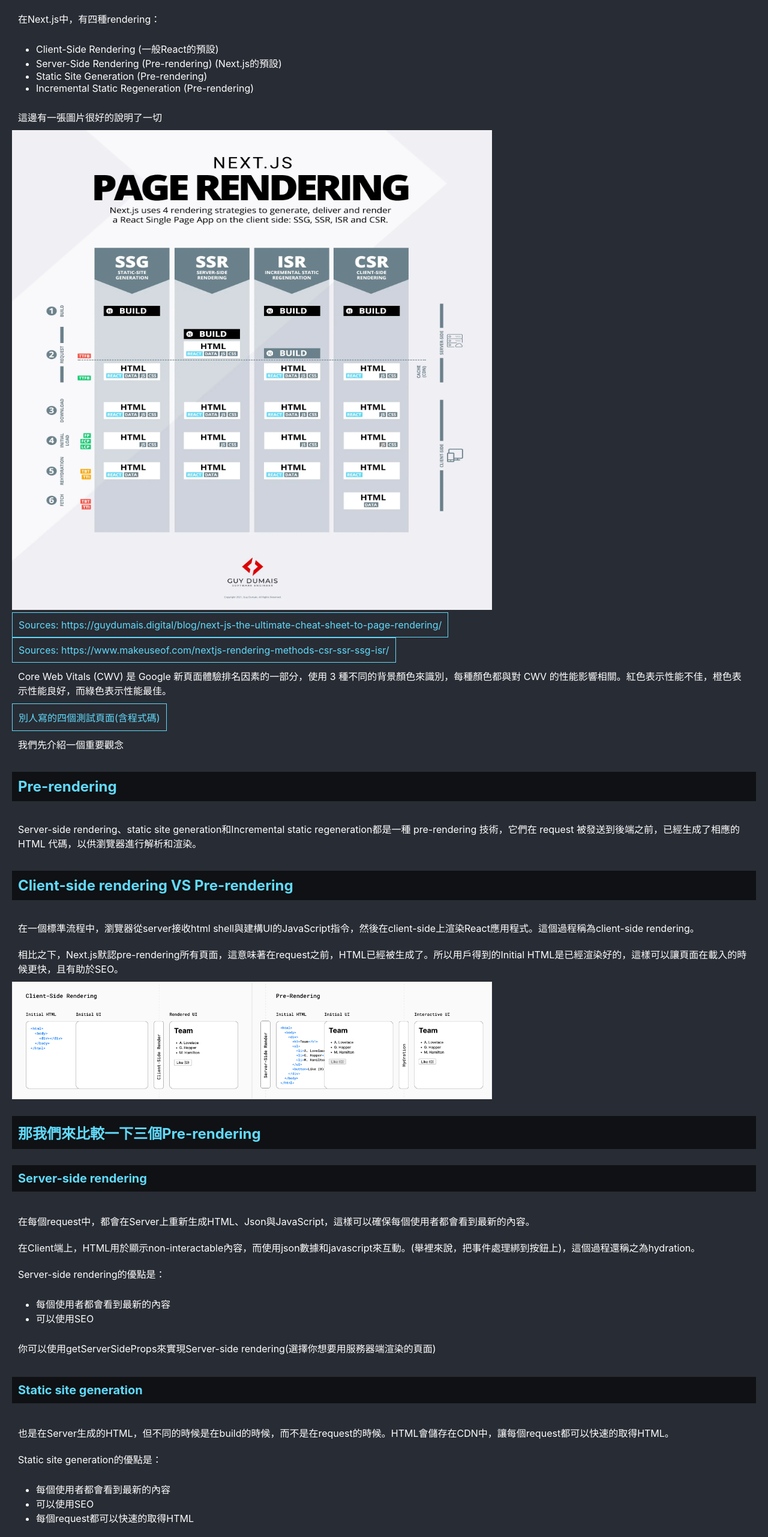
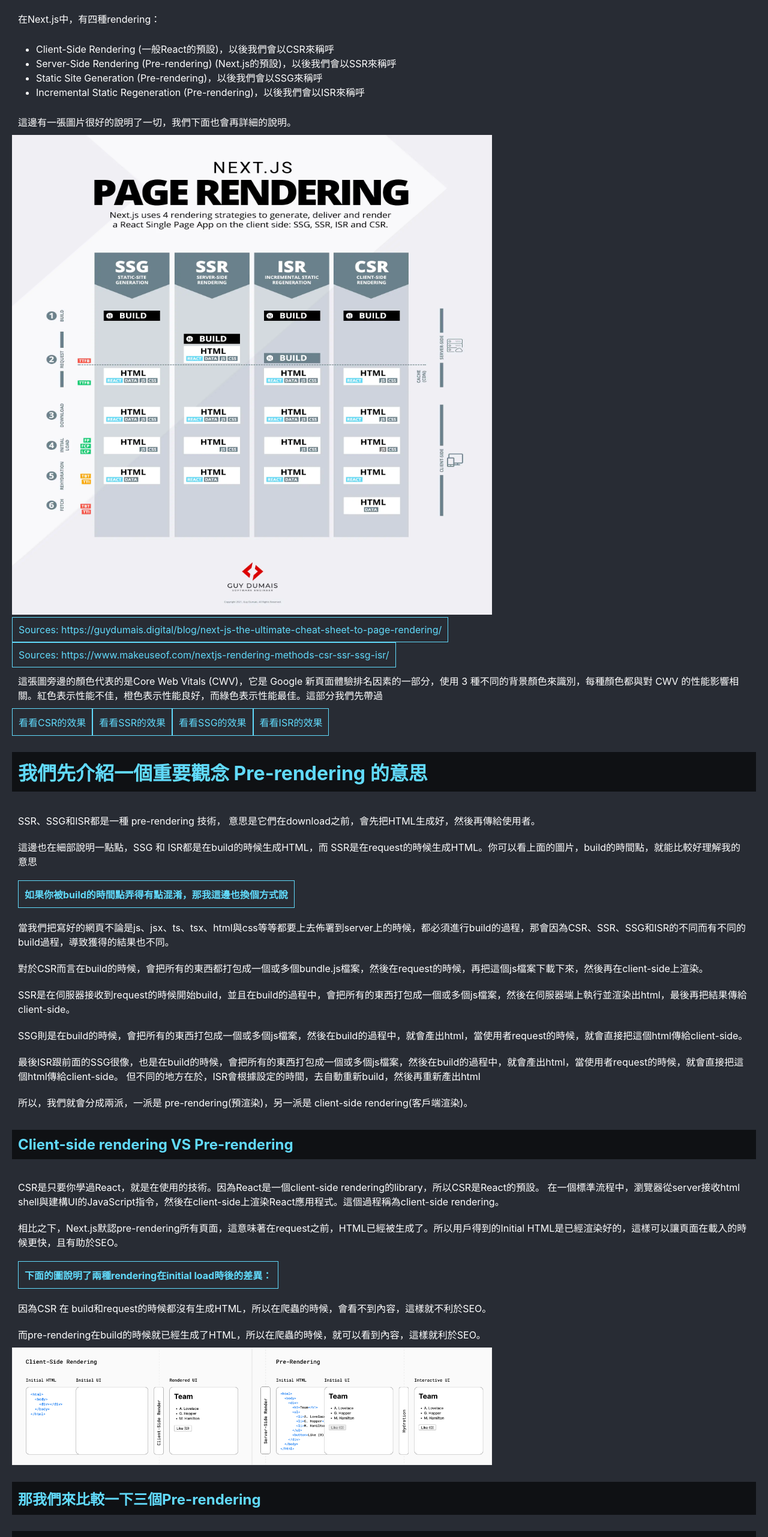
Before and after one commit to Bobo100/React-Next.js-Introduce, a Next.js app: page /NextjsWorks in a window 1280 px wide. Shown: the part 1463-4026 px from the top of the page at 60% size. Built offline with nearby package versions, Linux system fonts and the light colour scheme.

Commit message:
更新render說明

```diff
--- a/pages/NextjsWorks.tsx
+++ b/pages/NextjsWorks.tsx
@@ -1,6 +1,8 @@
 import Head from "next/head";
 import Image from "next/image";
 import Layout from "../components/layout";
+import Link from "next/link";
+import { CommonPrism } from "../components/Common";
 
 // How Next.js Works
 const NextjsWorks = () => {
@@ -53,34 +55,54 @@
                 </p>
                 <p>在Next.js中，有四種rendering：</p>
                 <ul>
-                    <li>Client-Side Rendering (一般React的預設)</li>
-                    <li>Server-Side Rendering (Pre-rendering) (Next.js的預設)</li>
-                    <li>Static Site Generation (Pre-rendering)</li>
-                    <li>Incremental Static Regeneration (Pre-rendering)</li>
+                    <li>Client-Side Rendering (一般React的預設)，以後我們會以CSR來稱呼</li>
+                    <li>Server-Side Rendering (Pre-rendering) (Next.js的預設)，以後我們會以SSR來稱呼</li>
+                    <li>Static Site Generation (Pre-rendering)，以後我們會以SSG來稱呼</li>
+                    <li>Incremental Static Regeneration (Pre-rendering)，以後我們會以ISR來稱呼</li>
                 </ul>
 
-                <p>這邊有一張圖片很好的說明了一切</p>
+                <p>這邊有一張圖片很好的說明了一切，我們下面也會再詳細的說明。</p>
                 <Image src="/images/rendering.jpg" width={800} height={800} alt="" />
                 <a href="https://guydumais.digital/blog/next-js-the-ultimate-cheat-sheet-to-page-rendering/" rel="noopener" target="_blank">Sources: https://guydumais.digital/blog/next-js-the-ultimate-cheat-sheet-to-page-rendering/</a>
                 <a href="https://www.makeuseof.com/nextjs-rendering-methods-csr-ssr-ssg-isr/" rel="noopener" target="_blank">Sources: https://www.makeuseof.com/nextjs-rendering-methods-csr-ssr-ssg-isr/</a>
 
-                <p>Core Web Vitals (CWV) 是 Google 新頁面體驗排名因素的一部分，使用 3 種不同的背景顏色來識別，每種顏色都與對 CWV 的性能影響相關。紅色表示性能不佳，橙色表示性能良好，而綠色表示性能最佳。</p>
+                <p>這張圖旁邊的顏色代表的是Core Web Vitals (CWV)，它是 Google 新頁面體驗排名因素的一部分，使用 3 種不同的背景顏色來識別，每種顏色都與對 CWV 的性能影響相關。紅色表示性能不佳，橙色表示性能良好，而綠色表示性能最佳。這部分我們先帶過</p>
 
-                <a href="https://next-page-rendering.vercel.app/" rel="noopener" target="_blank">別人寫的四個測試頁面(含程式碼)</a>
+                {/* <a href="https://next-page-rendering.vercel.app/" rel="noopener" target="_blank">別人寫的四個測試頁面(含程式碼)</a> */}
 
-                <p>我們先介紹一個重要觀念</p>
-                <h3>Pre-rendering</h3>
+                <Link href="/render_example/CSR">看看CSR的效果</Link>
+                <Link href="/render_example/SSR">看看SSR的效果</Link>
+                <Link href="/render_example/SSG">看看SSG的效果</Link>
+                <Link href="/render_example/ISR">看看ISR的效果</Link>
+
+                <h2>我們先介紹一個重要觀念 Pre-rendering 的意思</h2>
                 <p>
-                    Server-side rendering、static site generation和Incremental static regeneration都是一種 pre-rendering 技術，它們在 request 被發送到後端之前，已經生成了相應的 HTML 代碼，以供瀏覽器進行解析和渲染。
+                    SSR、SSG和ISR都是一種 pre-rendering 技術，
+                    意思是它們在download之前，會先把HTML生成好，然後再傳給使用者。
                 </p>
+                <p>這邊也在細部說明一點點，SSG 和 ISR都是在build的時候生成HTML，而 SSR是在request的時候生成HTML。你可以看上面的圖片，build的時間點，就能比較好理解我的意思</p>
+
+                <p className="hightlight">如果你被build的時間點弄得有點混淆，那我這邊也換個方式說</p>
+                <p>當我們把寫好的網頁不論是js、jsx、ts、tsx、html與css等等都要上去佈署到server上的時候，都必須進行build的過程，那會因為CSR、SSR、SSG和ISR的不同而有不同的build過程，導致獲得的結果也不同。</p>
+                <p>對於CSR而言在build的時候，會把所有的東西都打包成一個或多個bundle.js檔案，然後在request的時候，再把這個js檔案下載下來，然後再在client-side上渲染。</p>
+                <p>SSR是在伺服器接收到request的時候開始build，並且在build的過程中，會把所有的東西打包成一個或多個js檔案，然後在伺服器端上執行並渲染出html，最後再把結果傳給client-side。</p>
+                <p>SSG則是在build的時候，會把所有的東西打包成一個或多個js檔案，然後在build的過程中，就會產出html，當使用者request的時候，就會直接把這個html傳給client-side。</p>
+                <p>最後ISR跟前面的SSG很像，也是在build的時候，會把所有的東西打包成一個或多個js檔案，然後在build的過程中，就會產出html，當使用者request的時候，就會直接把這個html傳給client-side。
+                    但不同的地方在於，ISR會根據設定的時間，去自動重新build，然後再重新產出html</p>
+
+                <p>所以，我們就會分成兩派，一派是 pre-rendering(預渲染)，另一派是 client-side rendering(客戶端渲染)。</p>
                 <h3>Client-side rendering VS Pre-rendering</h3>
                 <p>
+                    CSR是只要你學過React，就是在使用的技術。因為React是一個client-side rendering的library，所以CSR是React的預設。
                     在一個標準流程中，瀏覽器從server接收html shell與建構UI的JavaScript指令，然後在client-side上渲染React應用程式。這個過程稱為client-side rendering。
                 </p>
                 <p>
                     相比之下，Next.js默認pre-rendering所有頁面，這意味著在request之前，HTML已經被生成了。所以用戶得到的Initial HTML是已經渲染好的，這樣可以讓頁面在載入的時候更快，且有助於SEO。
                 </p>
 
+                <p className="hightlight">下面的圖說明了兩種rendering在initial load時後的差異：</p>
+                <p>因為CSR 在 build和request的時候都沒有生成HTML，所以在爬蟲的時候，會看不到內容，這樣就不利於SEO。</p>
+                <p>而pre-rendering在build的時候就已經生成了HTML，所以在爬蟲的時候，就可以看到內容，這樣就利於SEO。</p>
                 <Image src="/images/client-side-rendering.png" width={400} height={196} alt="" />
                 <Image src="/images/pre-rendering.png" width={400} height={196} alt="" />
 
@@ -88,37 +110,87 @@
                 <h3>那我們來比較一下三個Pre-rendering</h3>
                 <h4>Server-side rendering</h4>
                 <p>
-                    在每個request中，都會在Server上重新生成HTML、Json與JavaScript，這樣可以確保每個使用者都會看到最新的內容。
+                    在每個request中，Server會開始build，然後在Server上重新生成HTML、Json與JavaScript(也會執行useEffect)，
+                    之後再把這些東西傳給Client端(download)，接著Client就會有initial HTML，
+                    然後在Client端上執行JavaScript，把互動的部分加上去(包含執行useEffect)，這個步驟稱為hydration。
                 </p>
-                <p>在Client端上，HTML用於顯示non-interactable內容，而使用json數據和javascript來互動。(舉裡來說，把事件處理綁到按鈕上)，這個過程還稱之為hydration。</p>
                 <p>Server-side rendering的優點是：</p>
                 <ul>
                     <li>每個使用者都會看到最新的內容</li>
                     <li>可以使用SEO</li>
                 </ul>
-                <p>你可以使用getServerSideProps來實現Server-side rendering(選擇你想要用服務器端渲染的頁面)</p>
+                <p>要實現SSR，我們只需要使用getServerSideProps</p>
+                <Link href="/render_example/SSR">看看SSR的效果</Link>
 
                 <h4>Static site generation</h4>
                 <p>
-                    也是在Server生成的HTML，但不同的時候是在build的時候，而不是在request的時候。HTML會儲存在CDN中，讓每個request都可以快速的取得HTML。
+                    在我們佈署到Server後，就開始build，然後在build的過程中，會產出HTML、Json與JavaScript(也會執行useEffect)，但也就只有在佈署的時候會執行一次。所以，預設的內容是不會變的。
+                    之後當使用者request的時候，就會直接把這個HTML傳給client-side。
+                    然後再Client上還是會執行JavaScript，把互動的部分加上去(包含執行useEffect)，你想要變動的內容還是可以寫在useEffect中。
                 </p>
+                <p>可能有些人會覺得很亂，白話點就是，SSG的靜態 意思是，你的HTML是在build的時候就已經產生了，所以你的HTML是不會變的。請看下面的程式碼：</p>
+                <p>當我們要使用SSG的時候，要使用getStaticProps，在佈署到Server後，就開始build，就只會只會執行一次getStaticProps</p>
+                <p>所以，我特別寫了一個一直抓取現在的時間的函式，然後把這個時間傳給元件。但時間並不會在使用者每次看到畫面的時候都有變化，而是固定的(時間的value會在build的時候就已經產生了)。</p>
+                <CommonPrism>
+                    {`type Props = {
+    content: string;
+    time: string;
+};
+
+const SsgPage = ({ time, content }: Props) => {
+
+    // build的時候會執行一次，而之後每次使用者request這個頁面的時候也都還是會執行喔～所以如果你有data想要更新，就可以在這裡執行。
+    useEffect(() => {
+        console.log("SSG Page");
+    }, []);
+
+    return (
+        <Layout>
+            <Head>
+                <title>SSG Page</title>
+            </Head>
+            <div>
+                <h1>SSG Page</h1>
+                <p>{content}</p>
+                <p>build的時候的時間 {time}，因為這是SSG，所以這個時間不會再變動。</p>
+            </div>
+        </Layout>
+
+    );
+};
+
+export async function getStaticProps() {
+    // 在這裡撰寫程式碼，來取得資料，然後再將資料傳遞給元件。
+    const content = "這是從getStaticProps中取得的資料。也就是說，我們可以在這裡撰寫程式碼，來取得資料，然後再將資料傳遞給元件。";
+
+    return {
+        props: {
+            content,
+            time: new Date().toISOString()
+        }
+    };
+}
+
+export default SsgPage;
+`}
+                </CommonPrism>
+                {/* 也是在Server生成的HTML，但不同的時候是在build的時候，而不是在request的時候。HTML會儲存在CDN中，讓每個request都可以快速的取得HTML。 */}
 
                 <p>Static site generation的優點是：</p>
                 <ul>
-                    <li>每個使用者都會看到最新的內容</li>
+                    <li>每個request都可以快速的取得HTML，因為HTML已經事先都儲存在CDN中</li>
                     <li>可以使用SEO</li>
-                    <li>每個request都可以快速的取得HTML</li>
                 </ul>
 
-                <p>你可以使用 getServerSideProps 來實現Static site generation(選擇你想要用靜態生成的頁面)</p>
 
                 <h4>Incremental static regeneration</h4>
                 <p>
-                    這個方法是在Static site generation的基礎上，增加了一個background re-generation的功能。這個功能可以讓你的靜態網站在有新的內容時，可以自動的更新。
+                    這個方法是在Static site generation的基礎上，增加了一個revalidate的參數，這個參數的意思是，每隔多久，就會重新執行一次getStaticProps，然後再重新build一次。
                 </p>
-                <p>
-                    這是一種在不影響現有網站流量的情況下，可以隨時重新生成靜態資料的方法。在 ISR 中，當用戶首次訪問網站時，Next.js 會生成一份靜態 HTML 頁面，並在背景中重建該頁面的靜態資料。這意味著即使該頁面的資料已過時，在接下來的幾秒鐘內也可以快速地為該頁面返回最新數據。
+                <p>它的概念比較複雜一些，當第一個使用者request這個頁面的時候，會先執行getStaticProps，然後伺服器會開始計算revalidate的時間，當revalidate的時間到了，就會再執行一次getStaticProps，然後再重新build一次。<br />
+                    意思是說在第一個使用者request開始到revalidate的時間之間，其他使用者request的時候都還會看到舊的內容，但當revalidate的時間到了，就會再執行一次getStaticProps，然後再重新build一次，這樣其他使用者request的時候就會看到新的內容了。
                 </p>
+
 
                 <h2>流程步驟</h2>
                 <p className="hightlight">CSR的流程步驟：</p>
@@ -153,16 +225,11 @@
                 <p className="hightlight">總結來說</p>
                 <p>總的來說，CSR和SSR對於數據較多的網頁和動態體驗較為重要的網站適用，首次渲染速度較快但需要注意SEO問題；而SSG則適合內容變化不大、需要較好SEO表現或是在CDN等多個方面使用，首次載入速度比前者兩種方式均快。</p>
 
-                <h2>補充</h2>
-                <p>一般情況下 React 應用程式是在 client-side rendering (CSR) 的方式下工作。這種方式下，在客戶端上下載初始的 HTML shell 和 JavaScript 檔案，JavaScript檔案裡面包含了已經轉換成 JavaScript 代碼的 JSX，然後由瀏覽器內置的 JavaScript 引擎在客戶端上執行和解析這些 JS 代碼，生成動態的使用者介面。這種方式下需要等到頁面內容完成渲染才會顯示給用戶，因此速度較慢，對於 SEO 也不利。而在 server side rendering (SSR) 中，React 應用程式是在伺服器端渲染好 HTML 並返回給客戶端的方式下工作，所以用戶可以快速地看到初始的 HTML 內容，有助於提高首屏加載速度和 SEO。</p>
+                {/* <h2>補充</h2>
+                <p>一般情況下 React 應用程式是在 client-side rendering (CSR) 的方式下工作。這種方式下，在客戶端上下載初始的 HTML shell 和 JavaScript 檔案，JavaScript檔案裡面包含了已經轉換成 JavaScript 代碼的 JSX，然後由瀏覽器內置的 JavaScript 引擎在客戶端上執行和解析這些 JS 代碼，生成動態的使用者介面。這種方式下需要等到頁面內容完成渲染才會顯示給用戶，因此速度較慢，對於 SEO 也不利。而在 server side rendering (SSR) 中，React 應用程式是在伺服器端渲染好 HTML 並返回給客戶端的方式下工作，所以用戶可以快速地看到初始的 HTML 內容，有助於提高首屏加載速度和 SEO。</p> */}
 
 
                 <h1>換個說法</h1>
-                <p>有四種方式可以在React中實現Render:</p>
-                <p>1. Client Side Rendering (CSR)</p>
-                <p>2. Server Side Rendering (SSR)</p>
-                <p>3. Static Site Generation (SSG)</p>
-                <p>4. Incremental Static Regeneration (ISR)</p>
 
                 <p>我們將寫好的網頁上傳到伺服器後，要讓伺服器去進行build，這時候只有CSR的HTML會是空的，因為CSR是在瀏覽器上執行的，所以伺服器不會執行CSR的程式碼，像是SCSS、JSX、TSX等，所以CSR的HTML是空的，意思是在initial load的時候，CSR的HTML是空的，所以會看到一個空白的頁面，然後再透過JS去render出網頁內容。</p>
                 <p>SSR、SSG和ISR在伺服器端build的時候都會執行完整的像是jsx、tsx、scss、html等檔案，所以它們能夠在伺服器端產生完整的HTML內容，並且將其返回給瀏覽器，瀏覽器就可以直接顯示網頁內容了。相較於CSR，SSR、SSG和ISR能夠更好地支援SEO，因為它們能夠產生完整的HTML內容，搜尋引擎就能夠更好地抓取網頁內容，提高網頁的排名。</p>
@@ -175,13 +242,13 @@
                 <p>
                     {/* 上述這四個 Next.js 的函數都跟渲染方式有關係，下面簡單說明一下它們的使用場景： */}
 
-                    getInitialProps：可以讓一個頁面在服務器端進行渲染，並在渲染之前進行數據預取，這樣可以讓頁面的數據在第一時間就被填充上，特別適合用於 SEO。<br/>
-                    getServerSideProps：每當有一個頁面請求時，Next.js 會使用 getServerSideProps 函數返回的數據在服務器端進行渲染，這樣可以實現 SSR（Server-Side Rendering），特別適合於需要經常更新的數據頁面。<br/>
-                    getStaticPaths：如果你的頁面使用了動態路由，那麼可以使用 getStaticPaths 函數來提前靜態生成所有動態路由的頁面，這樣可以實現 SSG（Static Site Generation）。<br/>
-                    getStaticProps：如果一個頁面的數據在編譯時期就可以確定，那麼可以使用 getStaticProps 函數來實現在編譯時期預渲染頁面。<br/>
-                    總結來說：<br/>
+                    getInitialProps：可以讓一個頁面在服務器端進行渲染，並在渲染之前進行數據預取，這樣可以讓頁面的數據在第一時間就被填充上，特別適合用於 SEO。<br />
+                    getServerSideProps：每當有一個頁面請求時，Next.js 會使用 getServerSideProps 函數返回的數據在服務器端進行渲染，這樣可以實現 SSR（Server-Side Rendering），特別適合於需要經常更新的數據頁面。<br />
+                    getStaticPaths：如果你的頁面使用了動態路由，那麼可以使用 getStaticPaths 函數來提前靜態生成所有動態路由的頁面，這樣可以實現 SSG（Static Site Generation）。<br />
+                    getStaticProps：如果一個頁面的數據在編譯時期就可以確定，那麼可以使用 getStaticProps 函數來實現在編譯時期預渲染頁面。<br />
+                    總結來說：<br />
 
-                    getInitialProps 和 getServerSideProps 都可以實現 SSR，但是 getInitialProps 已經被標記為過時，推薦使用 getServerSideProps。<br/>
+                    getInitialProps 和 getServerSideProps 都可以實現 SSR，但是 getInitialProps 已經被標記為過時，推薦使用 getServerSideProps。<br />
                     getStaticPaths 和 getStaticProps 都是用於實現 SSG 和 ISR 的函數，其中 getStaticPaths 是用於生成動態路由的頁面，而 getStaticProps 則是用於在編譯時期預渲染頁面。
                 </p>
 
@@ -200,7 +267,6 @@
                     簡單來說，如果需要在瀏覽器上渲染頁面，使用CSR；如果需要在服務器上渲染頁面，使用SSR或SSG；如果需要在不重新構建整個站點的情況下更新部分頁面，使用ISR。
                 </p>
 
-
                 {/*
                 事實是 Next.js 預設是做服務器端渲染 (Server-Side Rendering, SSR)。
                 如果一個頁面沒有使用 getServerSideProps 或 getStaticProps 函數，那麼它仍然會在服務器端被渲染，並將 HTML/CSS/JavaScript 代碼傳送到客戶端進行互動。
@@ -210,7 +276,7 @@
                  */}
 
             </div>
-        </Layout>
+        </Layout >
     );
 };
 
```
Also changed, not shown: pages/render_example/SSG.tsx (+6 -5 lines).
